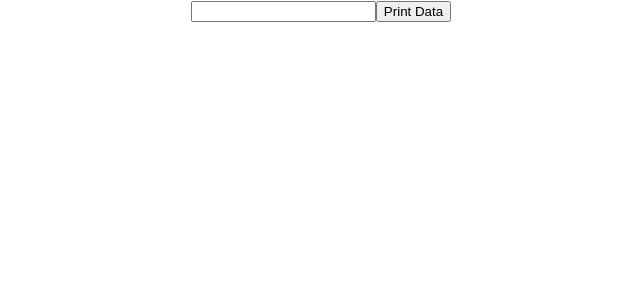
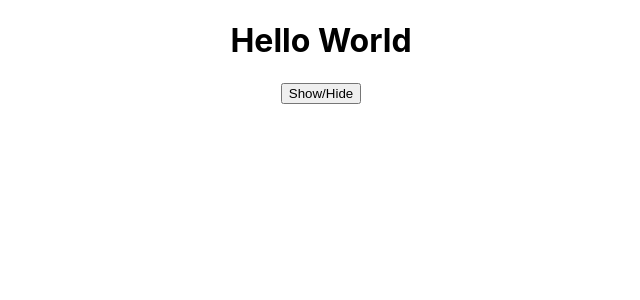
Before and after one commit to sakshi16-b/react-tut, a React (Create React App) app: page / in a window 1280 px wide. Shown: the top 300 px of the page, without its empty margins (319-959 px from the left). Built offline with nearby package versions, Linux system fonts and the light colour scheme.

Commit message:
done toggle

```diff
--- a/src/App.js
+++ b/src/App.js
@@ -3,15 +3,16 @@ import "./App.css";
 import { useState } from "react";
 
 function App() {
-  const [data, setData] = useState();
-  const [print, setPrint] = useState(false);
+  const [show, setShow] = useState(true);
 
   return (
     <>
       <div className="App">
-        {print ? <h1>Input Field Value : {data}</h1> : null}
-        <input type="text" onChange={(e) => setData(e.target.value)} />
-        <button onClick={() => setPrint(true)}>Print Data</button>
+        {show ? <h1>Hello World</h1> : ""}
+
+        {/* <button onClick={() => setShow(true)}>Show</button>
+        <button onClick={() => setShow(false)}>Hide</button> */}
+        <button onClick={() => setShow(!show)}>Show/Hide</button>
       </div>
     </>
   );
```
